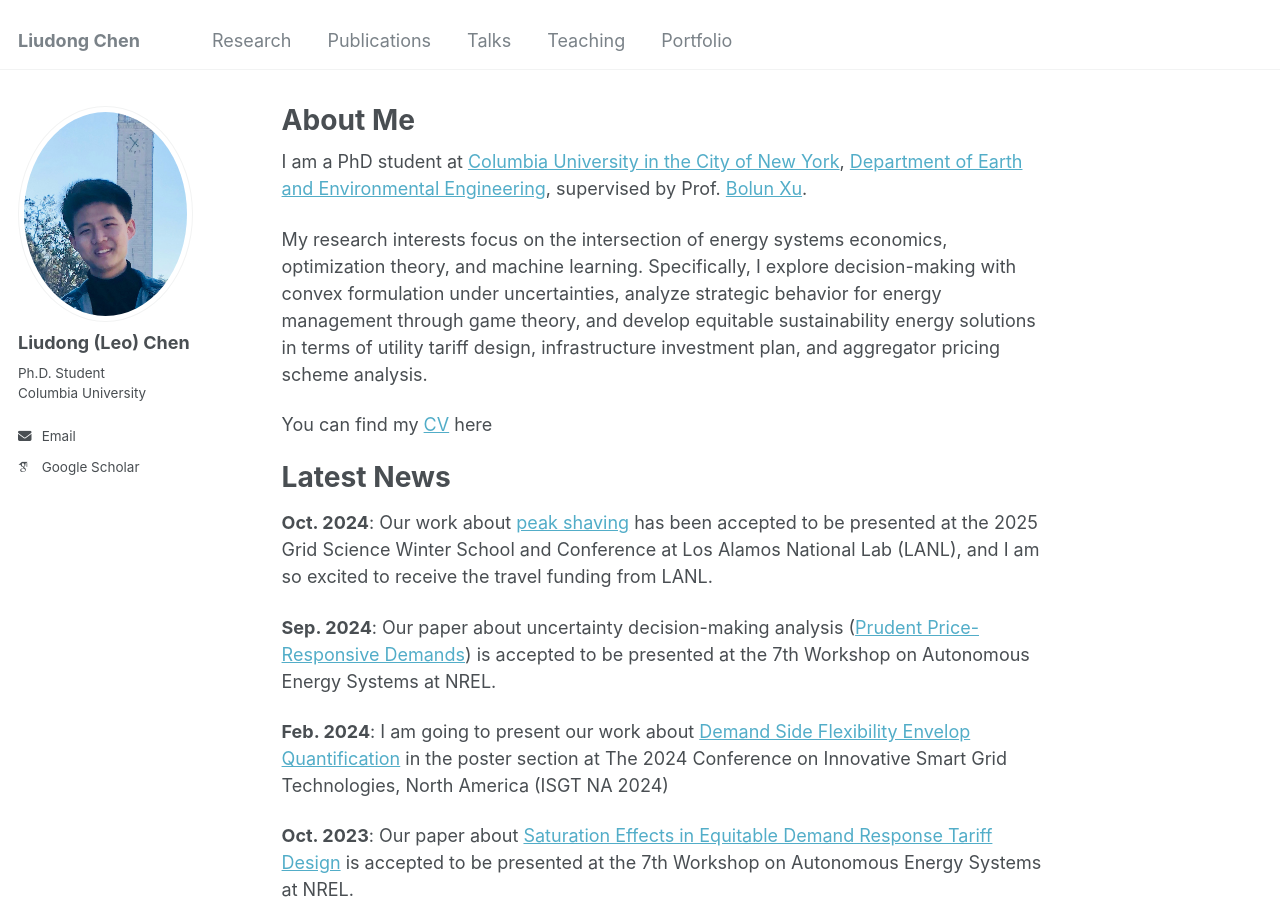
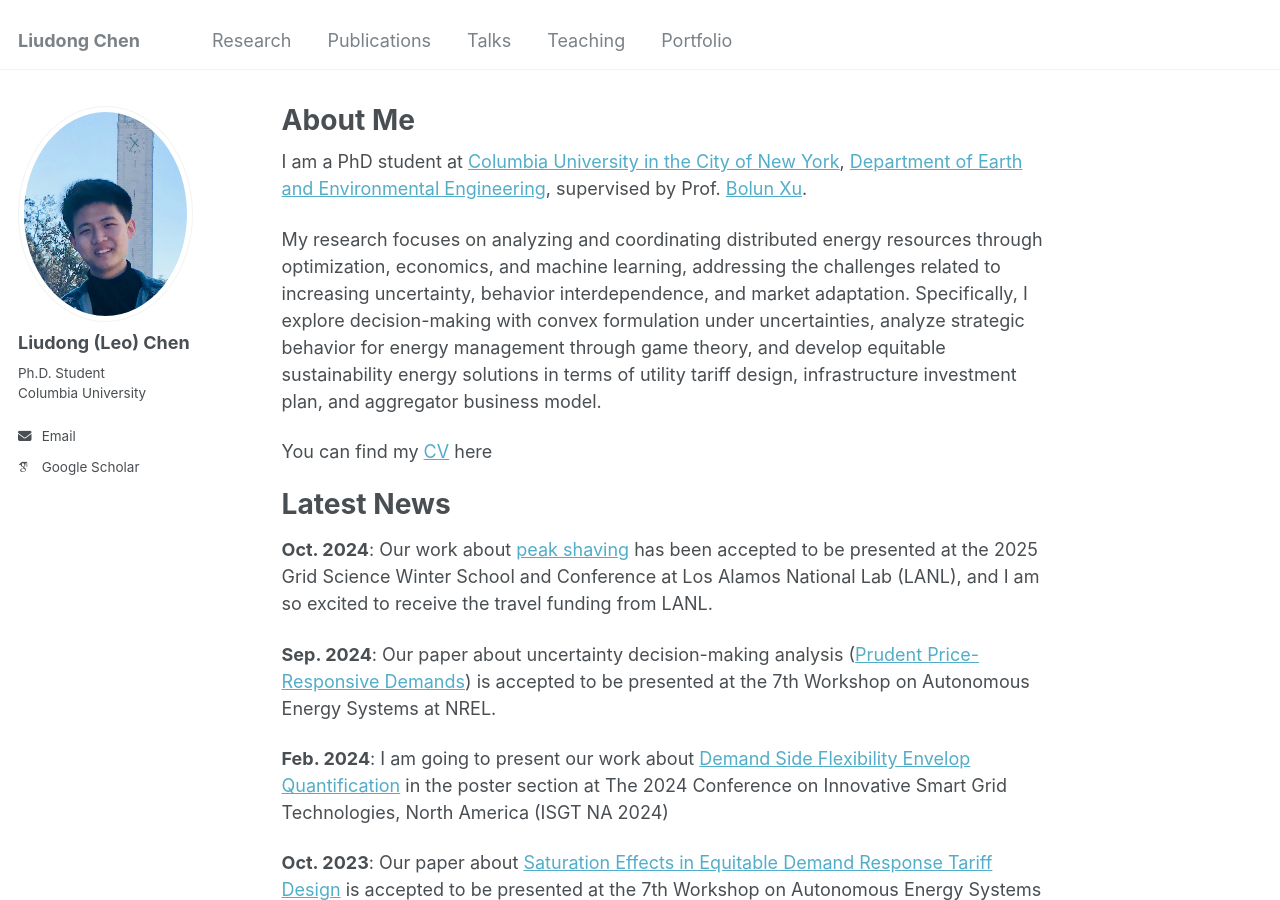
Before and after one commit to liudong-chen/liudong-chen.github.io, a Jekyll site: the page built from _pages/about.md, in a window 1280 px wide and 900 px high. Built offline with Jekyll 4.4.1, drawn with Linux system fonts in a browser that asks for light colours; some web fonts are replaced.

Commit message:
Update about.md

```diff
--- a/_pages/about.md
+++ b/_pages/about.md
@@ -6,7 +6,7 @@ author_profile: true
 
 I am a PhD student at [Columbia University in the City of New York](https://www.columbia.edu/), [Department of Earth and Environmental Engineering](https://www.eee.columbia.edu/), supervised by Prof. [Bolun Xu](https://bolunxu.github.io/).
 
-My research interests focus on the intersection of energy systems economics, optimization theory, and machine learning. Specifically, I explore decision-making with convex formulation under uncertainties, analyze strategic behavior for energy management through game theory, and develop equitable sustainability energy solutions in terms of utility tariff design, infrastructure investment plan, and aggregator pricing scheme analysis.
+My research focuses on analyzing and coordinating distributed energy resources through optimization, economics, and machine learning, addressing the challenges related to increasing uncertainty, behavior interdependence, and market adaptation. Specifically, I explore decision-making with convex formulation under uncertainties, analyze strategic behavior for energy management through game theory, and develop equitable sustainability energy solutions in terms of utility tariff design, infrastructure investment plan, and aggregator business model.
 
 You can find my [CV](../assets/CV_Liudong.pdf) here
 
```
